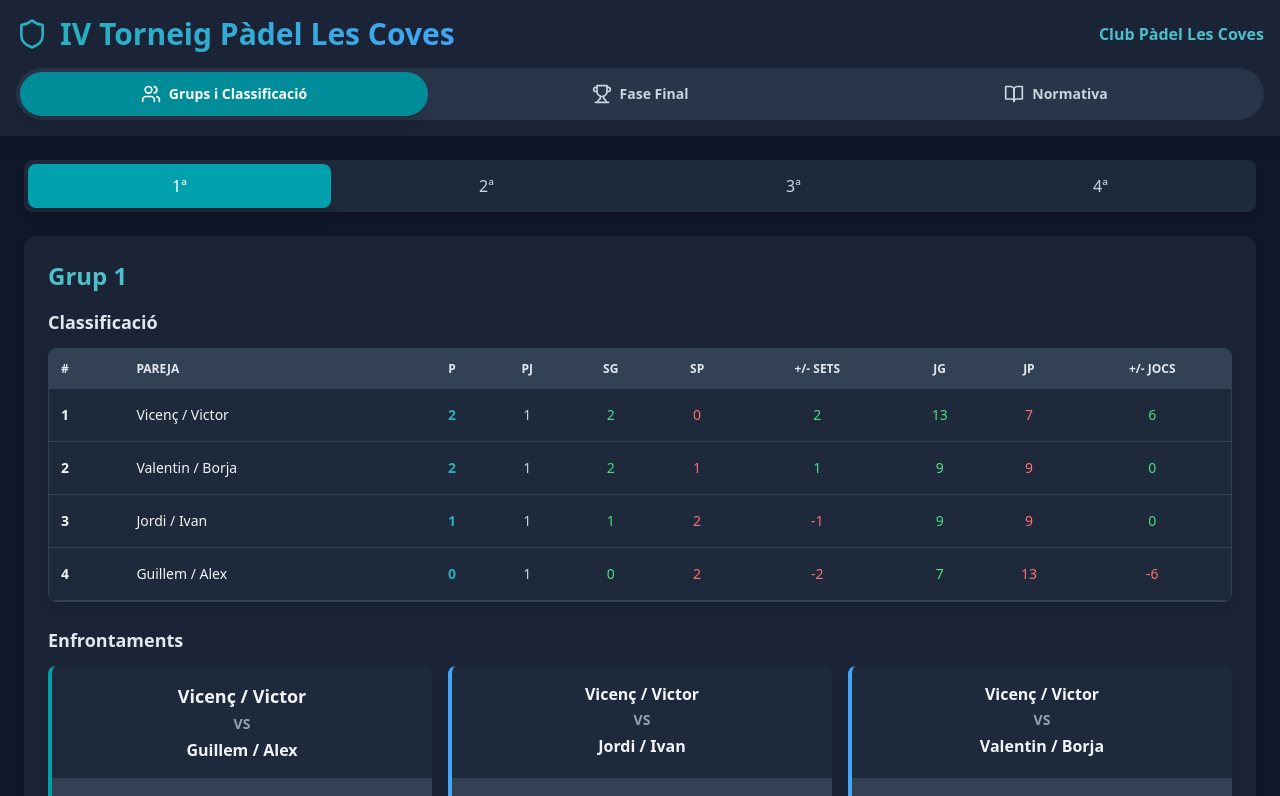
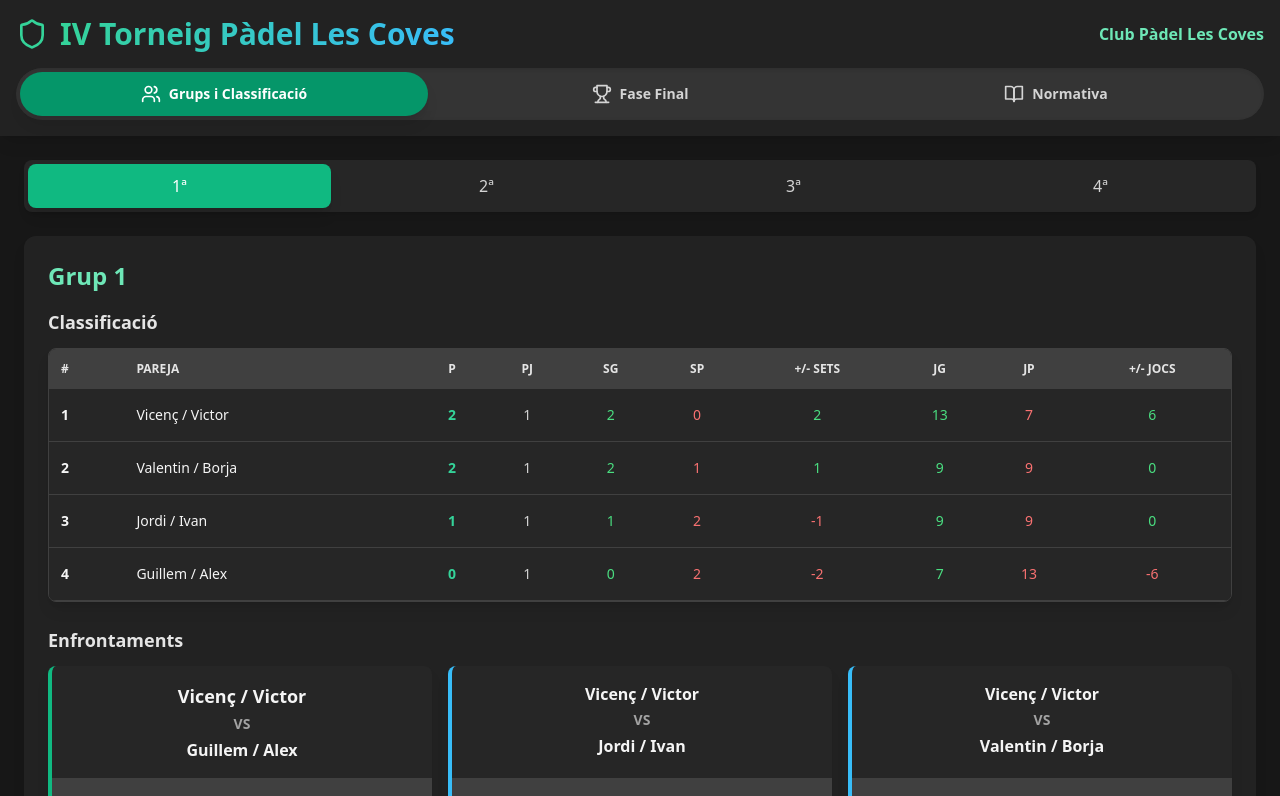
Before and after one commit to JonatanGhub/Torneig_Local_Padel_2025_vinroma, a React (Vite) app: page / in a window 1280 px wide. Shown: the top 796 px of the page. Built offline with nearby package versions, Linux system fonts and the light colour scheme; the HTML template or start-up script is replaced by a standard one.

Commit message:
style: Redefine color palette to a light green theme

```diff
--- a/tailwind.config.js
+++ b/tailwind.config.js
@@ -8,30 +8,30 @@ export default {
     extend: {
       colors: {
         primary: {
-          '50': '#e0f2f7',
-          '100': '#b3e0e9',
-          '200': '#80ced7',
-          '300': '#4dc0c9',
-          '400': '#26b0bc',
-          '500': '#00a0ad',
-          '600': '#008c99',
-          '700': '#007885',
-          '800': '#006471',
-          '900': '#00505d',
+          '50': '#ecfdf5',
+          '100': '#d1fae5',
+          '200': '#a7f3d0',
+          '300': '#6ee7b7',
+          '400': '#34d399',
+          '500': '#10b981',
+          '600': '#059669',
+          '700': '#047857',
+          '800': '#065f46',
+          '900': '#064e3b',
         },
         secondary: {
-          '50': '#e3f2fd',
-          '100': '#bbdefb',
-          '200': '#90caf9',
-          '300': '#64b5f6',
-          '400': '#42a5f5',
-          '500': '#2196f3',
-          '600': '#1e88e5',
-          '700': '#1976d2',
-          '800': '#1565c0',
-          '900': '#0d47a1',
+          '50': '#f0f9ff',
+          '100': '#e0f2fe',
+          '200': '#bae6fd',
+          '300': '#7dd3fc',
+          '400': '#38bdf8',
+          '500': '#0ea5e9',
+          '600': '#0284c7',
+          '700': '#0369a1',
+          '800': '#075985',
+          '900': '#0c4a6e',
         },
-        neutral: {
+        slate: {
           '50': '#f8fafc',
           '100': '#f1f5f9',
           '200': '#e2e8f0',
@@ -44,6 +44,16 @@ export default {
           '900': '#0f172a',
         },
       },
+      animation: {
+        'fade-in': 'fadeIn 0.5s ease-in-out',
+        'slide-in-left': 'slideInLeft 0.5s ease-in-out',
+        'bounce-in': 'bounceIn 0.6s ease-out',
+      },
+      keyframes: {
+        fadeIn: { '0%': { opacity: 0 }, '100%': { opacity: 1 } },
+        slideInLeft: { '0%': { transform: 'translateX(-20px)', opacity: 0 }, '100%': { transform: 'translateX(0)', opacity: 1 } },
+        bounceIn: { '0%': { transform: 'scale(0.5)', opacity: 0 }, '60%': { transform: 'scale(1.1)' }, '100%': { transform: 'scale(1)', opacity: 1 } },
+      }
     },
   },
   plugins: [],
```
